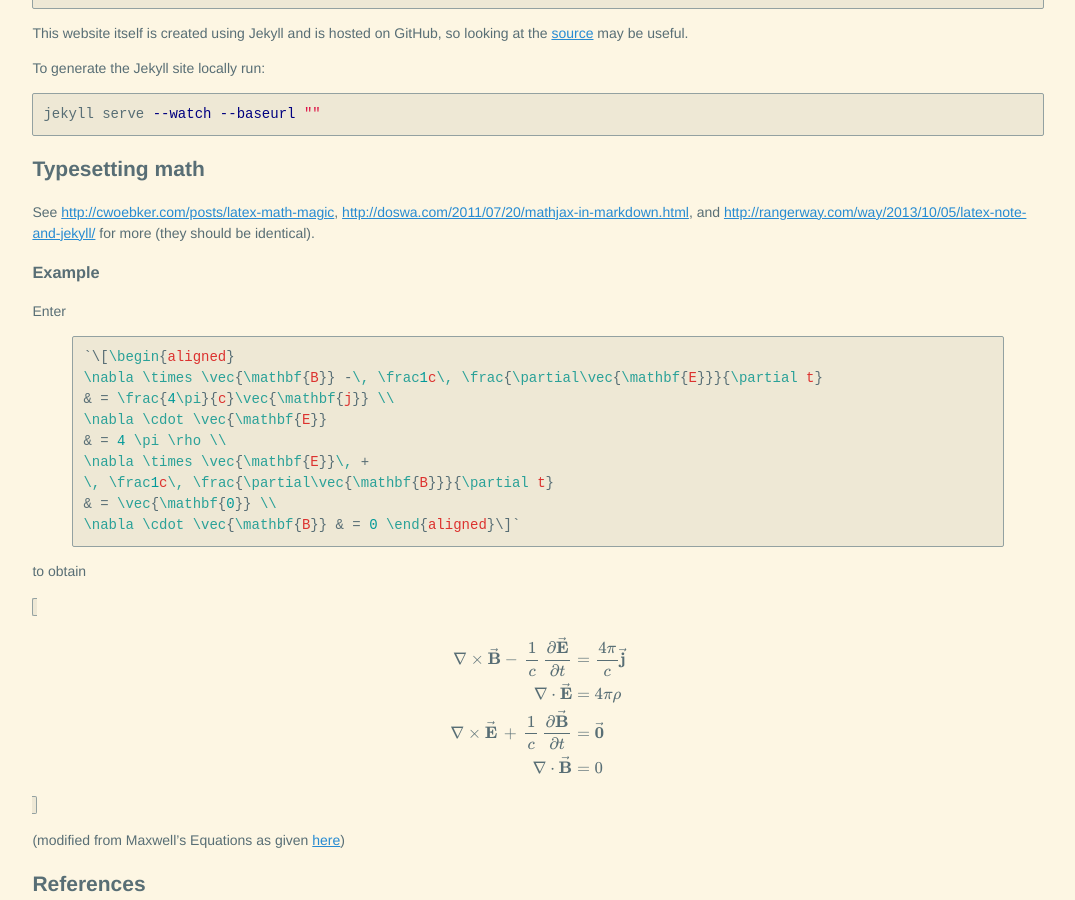
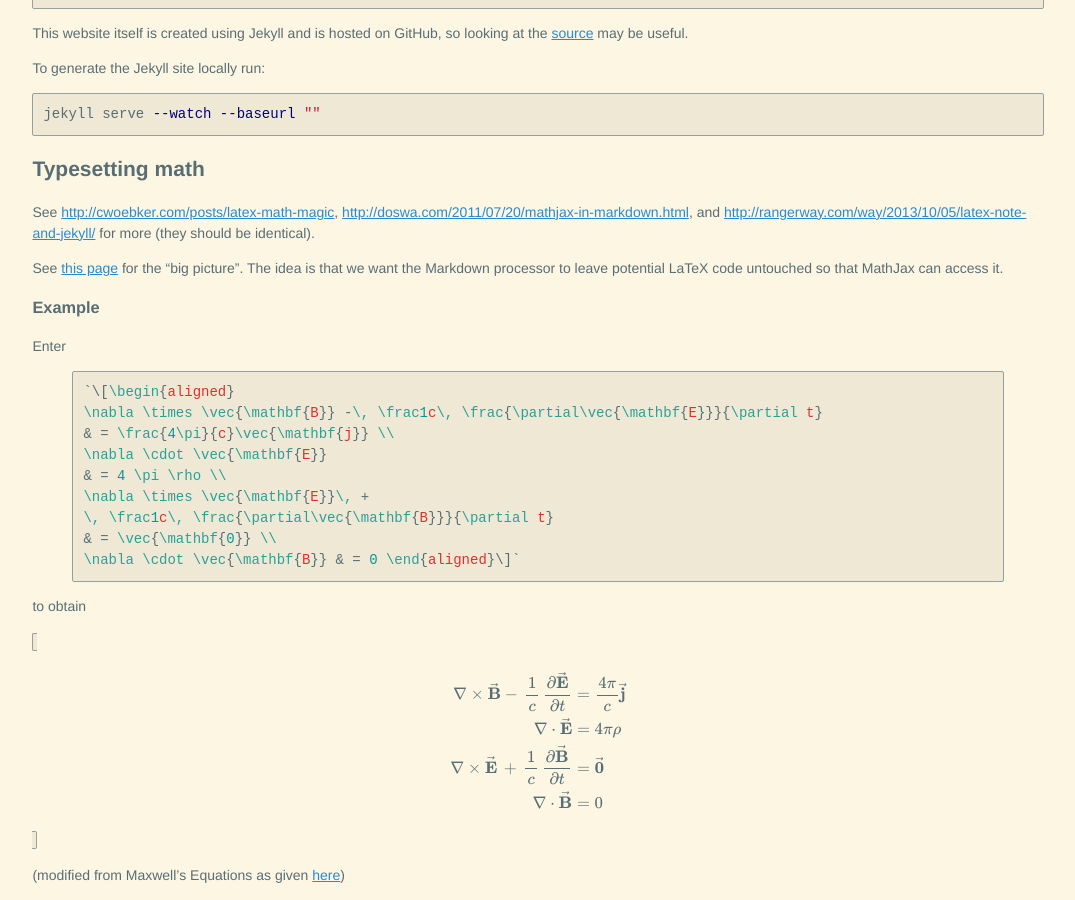
Before and after one commit to riceissa/riceissa.github.io, a Jekyll site: the page built from computing/jekyll.md, in a window 1280 px wide and 900 px high, scrolled down 490 px. Shown: the whole window, without its empty margins (102-1177 px from the left). Built offline with Jekyll 4.4.1, drawn with Linux system fonts in a browser that asks for light colours; Markdown is read by kramdown in place of the engine named in the settings; formulas are drawn with MathJax 3; comment, search, counter and statistics services are not loaded.

Commit message:
link to stackoverflow post

```diff
--- a/computing/jekyll.md
+++ b/computing/jekyll.md
@@ -40,6 +40,9 @@ jekyll serve --watch --baseurl ""
 
 See <http://cwoebker.com/posts/latex-math-magic>, <http://doswa.com/2011/07/20/mathjax-in-markdown.html>, and <http://rangerway.com/way/2013/10/05/latex-note-and-jekyll/> for more (they should be identical).
 
+See [this page](http://stackoverflow.com/a/11093303/3422337) for the “big picture”.
+The idea is that we want the Markdown processor to leave potential LaTeX code untouched so that MathJax can access it.
+
 ### Example
 
 Enter
```
